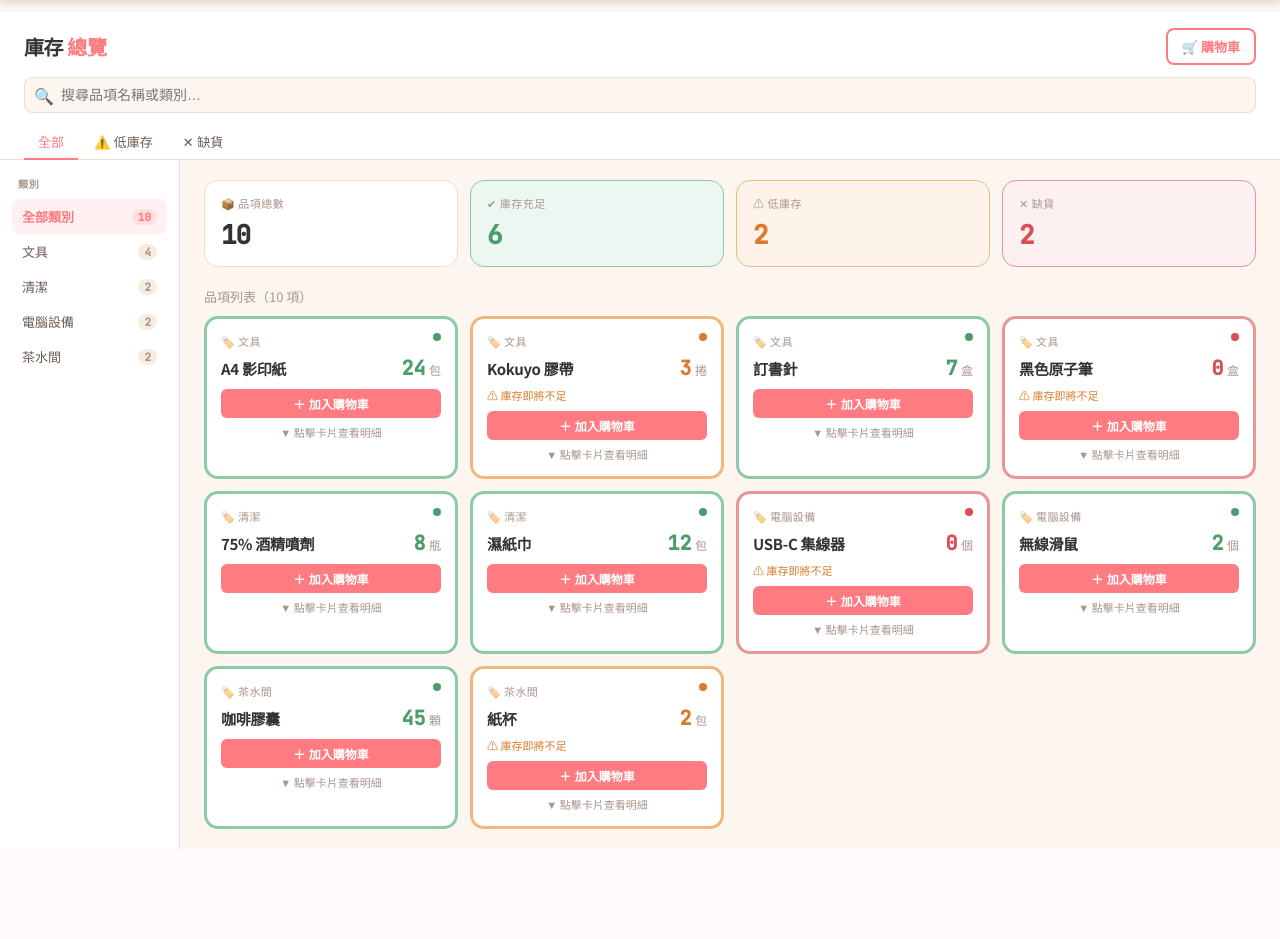
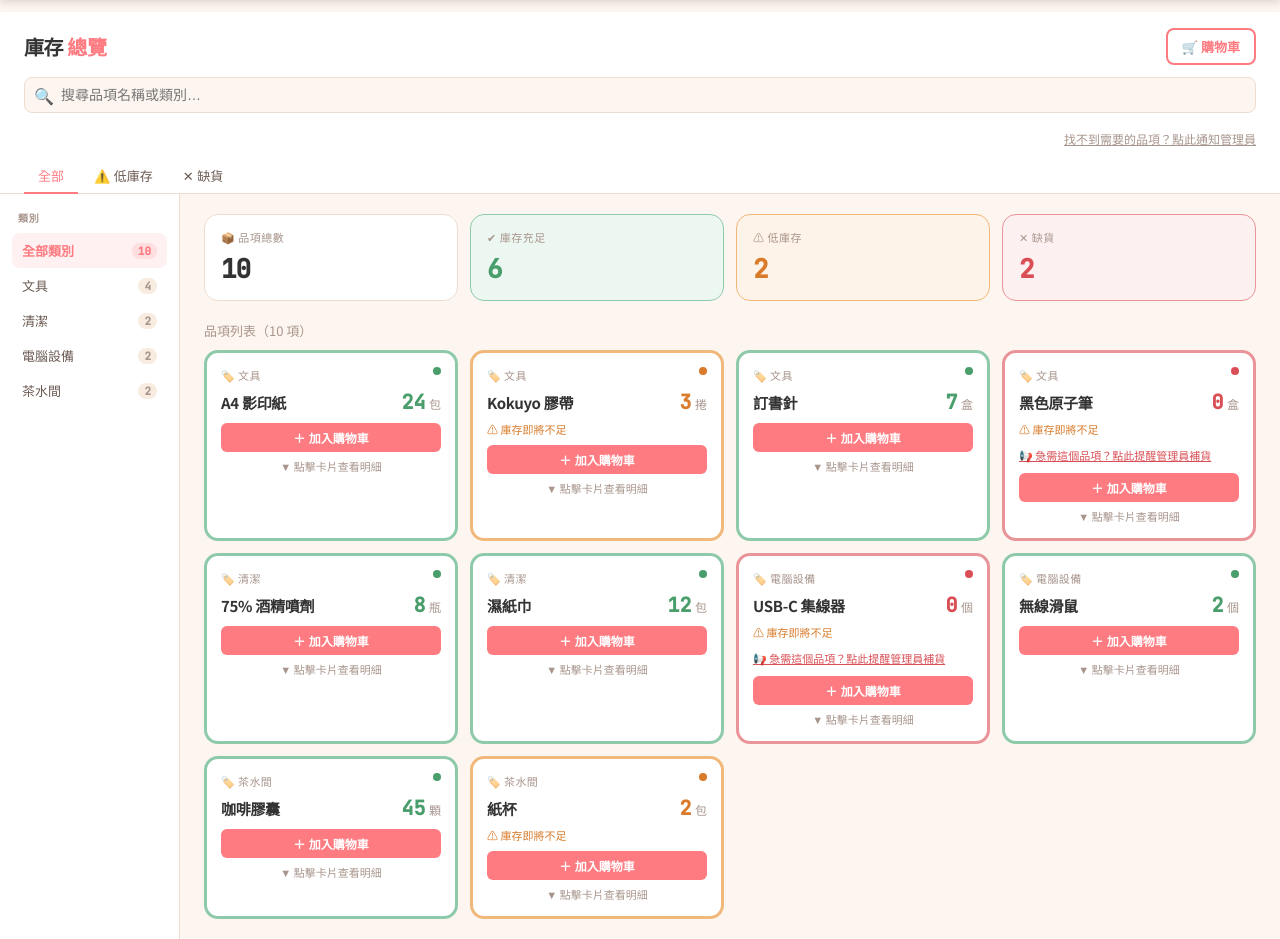
Before and after one commit to tobiasgatainan-cmyk/inventory-system-render, a Flask app: page / in a window 1280 px wide. Shown: the part 54-993 px from the top of the page. Before the commit the page ends 903 px from the top, so only its background shows below. Run offline with Flask 3, Linux system fonts and the light colour scheme.

Commit message:
Add files via upload

```diff
--- a/templates/base.html
+++ b/templates/base.html
@@ -71,6 +71,7 @@ input:focus,select:focus,textarea:focus{border-color:#fe7b81}
       <a href="{{ url_for('admin_items') }}" {% if 'items' in request.endpoint or 'item' in request.endpoint %}class="active"{% endif %}>✏️ 後台管理</a>
       <a href="{{ url_for('admin_orders') }}" {% if 'order' in request.endpoint %}class="active"{% endif %}>📋 申請單</a>
       <a href="{{ url_for('admin_logs') }}"  {% if 'logs'  in request.endpoint %}class="active"{% endif %}>📋 異動紀錄</a>
+      <a href="{{ url_for('admin_shortage_requests') }}" {% if 'shortage' in request.endpoint %}class="active"{% endif %}>📢 缺貨回報</a>
       {% endif %}
       {% if current_user.is_admin() %}
       <a href="{{ url_for('admin_users') }}" {% if 'users' in request.endpoint %}class="active"{% endif %}>👥 使用者</a>
--- a/templates/index.html
+++ b/templates/index.html
@@ -95,6 +95,11 @@
     <span class="search-icon">🔍</span>
     <input type="text" id="searchInput" placeholder="搜尋品項名稱或類別…" oninput="filterItems()">
   </div>
+  <div style="text-align:right;margin-bottom:10px">
+    <a href="javascript:void(0)" onclick="openShortageModal('')" style="font-size:12px;color:var(--text3);text-decoration:underline">
+      找不到需要的品項？點此通知管理員
+    </a>
+  </div>
   <div class="filter-tabs">
     <button class="ftab active" onclick="setTab('all',this)">全部</button>
     <button class="ftab"        onclick="setTab('low',this)">⚠️ 低庫存</button>
@@ -140,6 +145,13 @@
           </div>
         </div>
         {% if st in ('low','out') %}<div class="warn-label">⚠ 庫存即將不足</div>{% endif %}
+        {% if st == 'out' %}
+        <div style="margin-top:4px" onclick="event.stopPropagation()">
+          <a href="javascript:void(0)" onclick="openShortageModal('{{ item.name }}')" style="font-size:11px;color:var(--out);text-decoration:underline">
+            📢 急需這個品項？點此提醒管理員補貨
+          </a>
+        </div>
+        {% endif %}
 
         {# 規格選擇器（展開時顯示） #}
         <div style="display:flex;gap:6px;margin-top:8px" onclick="event.stopPropagation()">
@@ -260,6 +272,69 @@ function filterItems(){
   </div>
 </div>
 
+<div id="shortageModal" style="display:none;position:fixed;inset:0;background:rgba(0,0,0,.4);z-index:300;align-items:center;justify-content:center">
+  <div style="background:white;border-radius:14px;padding:24px;width:420px;max-width:95vw">
+    <h3 style="font-size:16px;font-weight:700;margin-bottom:4px;color:#2a1f1a">📢 通知管理員</h3>
+    <p style="font-size:12px;color:#a8958c;margin-bottom:16px">告訴管理員你需要什麼，管理員會收到通知</p>
+    <div style="display:flex;flex-direction:column;gap:10px">
+      <div>
+        <label style="font-size:12px;font-weight:600;color:#666;display:block;margin-bottom:4px">想要的品項名稱</label>
+        <input type="text" id="shortageItemName" placeholder="例如：中性筆 0.5mm"
+               style="width:100%;padding:8px 10px;border:1px solid #ddd;border-radius:7px;font-size:13px;box-sizing:border-box">
+      </div>
+      <div>
+        <label style="font-size:12px;font-weight:600;color:#666;display:block;margin-bottom:4px">說明（選填）</label>
+        <input type="text" id="shortageNote" placeholder="用途、急迫程度等"
+               style="width:100%;padding:8px 10px;border:1px solid #ddd;border-radius:7px;font-size:13px;box-sizing:border-box">
+      </div>
+      <div>
+        <label style="font-size:12px;font-weight:600;color:#666;display:block;margin-bottom:4px">申請人</label>
+        <input type="text" id="shortageApplicant" placeholder="姓名"
+               style="width:100%;padding:8px 10px;border:1px solid #ddd;border-radius:7px;font-size:13px;box-sizing:border-box">
+      </div>
+    </div>
+    <div style="display:flex;gap:8px;justify-content:flex-end;margin-top:16px">
+      <button onclick="closeShortageModal()" style="padding:8px 16px;border:1px solid #ddd;background:white;border-radius:7px;cursor:pointer;font-size:13px">取消</button>
+      <button onclick="submitShortage()" style="padding:8px 16px;background:#f0b87a;color:white;border:none;border-radius:7px;cursor:pointer;font-size:13px;font-weight:700">送出通知</button>
+    </div>
+  </div>
+</div>
+
+<script>
+function openShortageModal(itemName){
+  document.getElementById('shortageItemName').value = itemName || '';
+  document.getElementById('shortageNote').value = '';
+  document.getElementById('shortageApplicant').value = '';
+  document.getElementById('shortageModal').style.display = 'flex';
+}
+function closeShortageModal(){
+  document.getElementById('shortageModal').style.display = 'none';
+}
+async function submitShortage(){
+  const item_name = document.getElementById('shortageItemName').value.trim();
+  const applicant = document.getElementById('shortageApplicant').value.trim();
+  const note      = document.getElementById('shortageNote').value.trim();
+  if(!item_name){ alert('請填寫想要的品項名稱'); return; }
+  if(!applicant){ alert('請填寫申請人姓名'); return; }
+  try{
+    const r = await fetch('/report_shortage', {
+      method: 'POST',
+      headers: {'Content-Type':'application/json'},
+      body: JSON.stringify({item_name, applicant, note})
+    });
+    const data = await r.json();
+    if(data.ok){
+      alert('已通知管理員，謝謝你的回報！');
+      closeShortageModal();
+    } else {
+      alert('送出失敗：' + (data.error || '請稍後再試'));
+    }
+  }catch(e){
+    alert('送出失敗，請確認網路連線後再試一次');
+  }
+}
+</script>
+
 <script>
 let currentItemId = null;
 let specData = [];
@@ -287,7 +362,13 @@ async function openSpecModal(itemId, btn){
     const list = document.getElementById('specList');
 
     if(specData.length === 0){
-      list.innerHTML = '<p style="color:#a8958c;text-align:center;padding:16px">目前無可用庫存</p>';
+      list.innerHTML = `<p style="color:#a8958c;text-align:center;padding:16px">目前無可用庫存</p>
+        <div style="text-align:center">
+          <button onclick="closeSpecModal();openShortageModal('${data.item}')"
+                  style="padding:8px 16px;background:#f0b87a;color:white;border:none;border-radius:7px;cursor:pointer;font-size:13px;font-weight:700">
+            📢 提醒管理員補貨
+          </button>
+        </div>`;
     } else {
       list.innerHTML = specData.map((s, i) => `
         <div style="display:flex;align-items:center;gap:10px;padding:10px;border:1px solid #edddd0;border-radius:8px;margin-bottom:8px">
```
